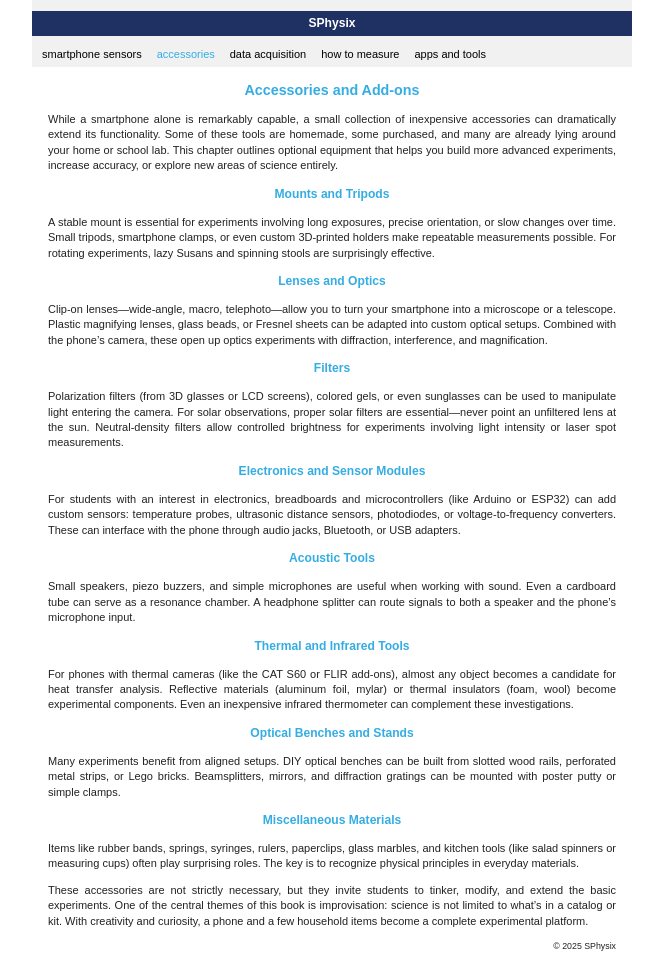
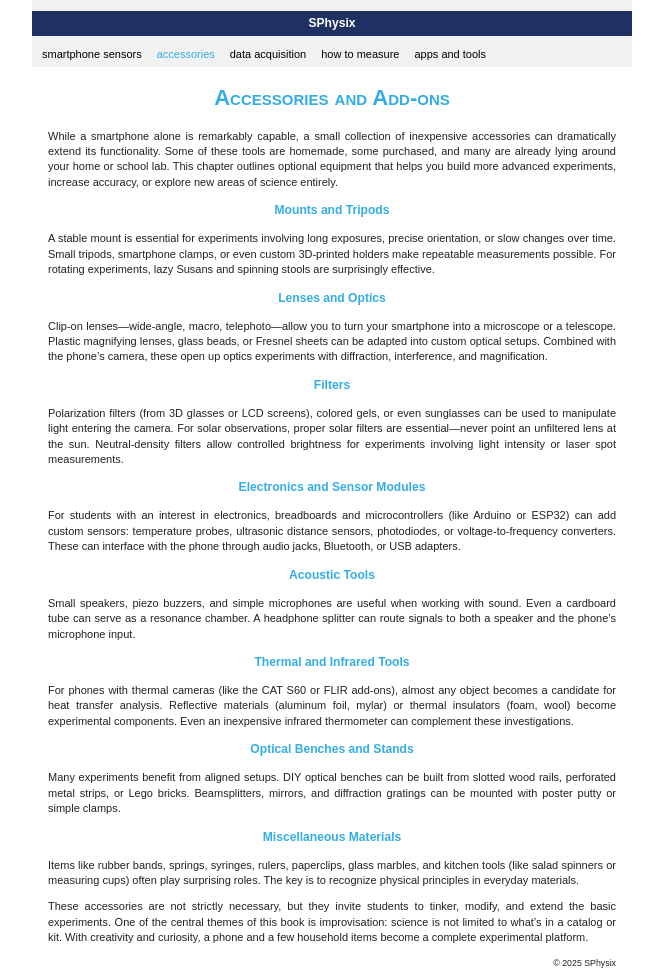
Before and after one commit to rplano/sphysix, a Jekyll site: the page built from chapters/1_2_Accessories.md, in a window 1280 px wide. Shown: the whole page, without its empty margins (308-971 px from the left). Built offline with Jekyll 4.4.1, drawn with Linux system fonts in a browser that asks for light colours.

```diff
--- a/chapters/1_2_Accessories.md
+++ b/chapters/1_2_Accessories.md
@@ -3,7 +3,7 @@ layout: default
 title: 1.2 Accessories and Add-ons
 ---
 
-## Accessories and Add-ons
+# Accessories and Add-ons
 
 While a smartphone alone is remarkably capable, a small collection of inexpensive accessories can dramatically extend its functionality. Some of these tools are homemade, some purchased, and many are already lying around your home or school lab. This chapter outlines optional equipment that helps you build more advanced experiments, increase accuracy, or explore new areas of science entirely.
 
```
